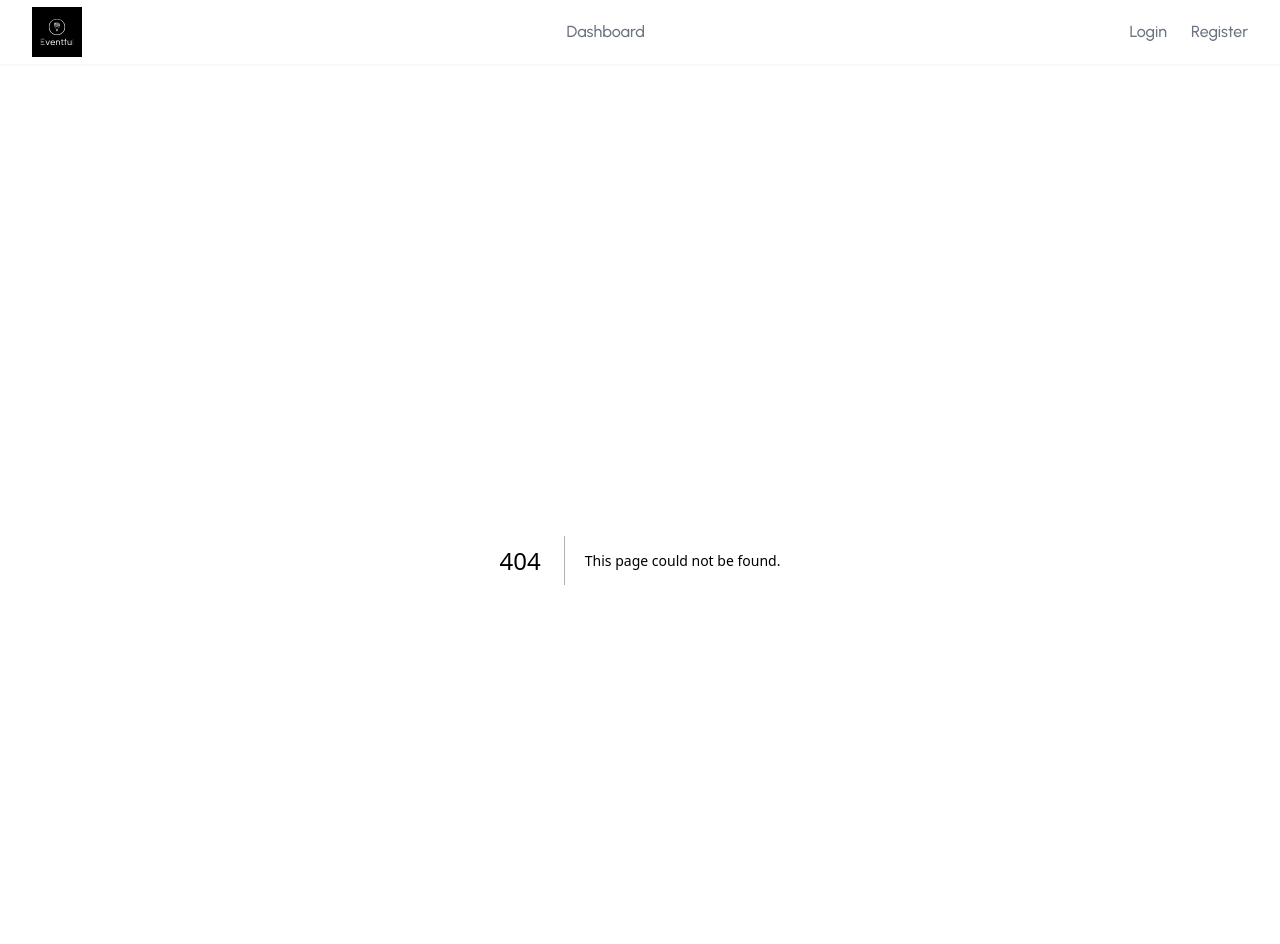
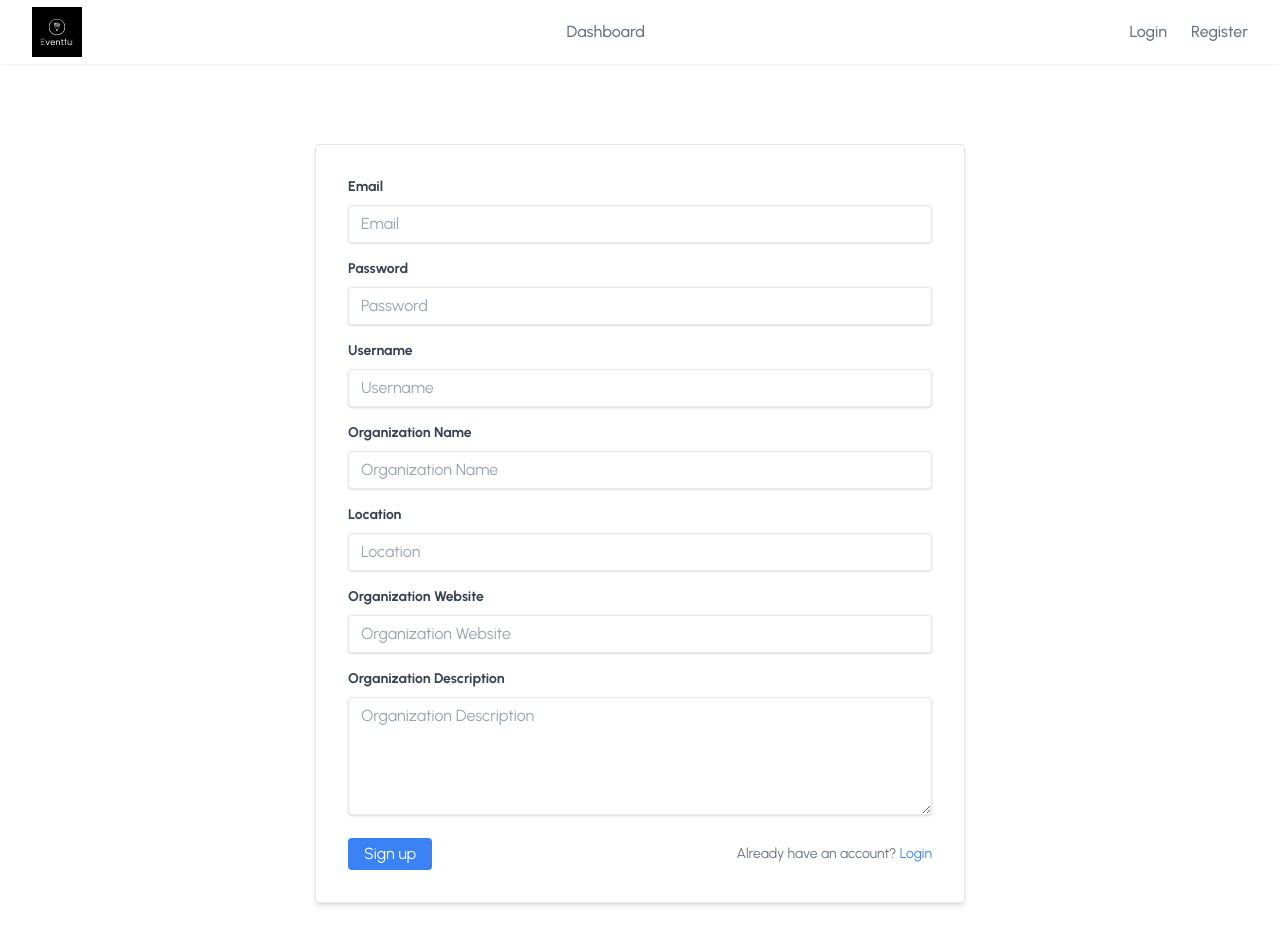
Before and after one commit to Aliiiu/Eventful-FE, a Next.js app: page /register in a window 1280 px wide. Before the commit this address had no page. Shown: the top 944 px of the page. Built offline with nearby package versions, Linux system fonts and the light colour scheme.

Commit message:
done with register page

```diff
--- a/src/app/layout.tsx
+++ b/src/app/layout.tsx
@@ -24,7 +24,7 @@ export default function RootLayout({
 			<body className={urbanist.className}>
 				<Navbar />
 				{
-					<main className='flex min-h-screen flex-col items-center justify-between p-24'>
+					<main className='flex min-h-screen flex-col items-center w-full mx-auto max-w-7xl py-20 px-4 sm:px-6 lg:px-8'>
 						{children}
 					</main>
 				}
--- /dev/null
+++ b/src/app/login/page.tsx
@@ -0,0 +1,66 @@
+'use client';
+
+import Link from 'next/link';
+import { useForm } from 'react-hook-form';
+
+export default function Login() {
+	const { register, handleSubmit, reset } = useForm({
+		mode: 'onChange',
+	});
+
+	const onSubmit = (data: any) => {
+		console.log(data);
+		reset();
+	};
+	return (
+		<div className='mx-auto max-w-md'>
+			<form
+				onSubmit={handleSubmit(onSubmit)}
+				className='bg-white shadow-md rounded p-8 border'
+			>
+				<div className='mb-4'>
+					<label
+						className='block text-gray-700 text-sm font-bold mb-2'
+						htmlFor='email'
+					>
+						Email
+					</label>
+					<input
+						className='shadow appearance-none border rounded w-full py-2 px-3 text-gray-700 leading-tight focus:outline-none focus:shadow-outline'
+						type='email'
+						placeholder='Email'
+						{...register('email')}
+					/>
+				</div>
+				<div className='mb-4'>
+					<label
+						className='block text-gray-700 text-sm font-bold mb-2'
+						htmlFor='password'
+					>
+						Password
+					</label>
+					<input
+						className='shadow appearance-none border rounded w-full py-2 px-3 text-gray-700 leading-tight focus:outline-none focus:shadow-outline'
+						type='text'
+						placeholder='Password'
+						{...register('password')}
+					/>
+				</div>
+				<div className='flex items-center justify-between gap-5'>
+					<button
+						className='bg-blue-500 hover:bg-blue-400 text-white py-1 px-4 rounded focus:outline-none focus:shadow-outline'
+						type='submit'
+					>
+						Login
+					</button>
+					<p className='text-sm text-gray-500'>
+						Don&apos;t have an account?{' '}
+						<Link href='/register' className='text-blue-500 hover:underline'>
+							Register
+						</Link>
+					</p>
+				</div>
+			</form>
+		</div>
+	);
+}
--- a/src/app/page.tsx
+++ b/src/app/page.tsx
@@ -5,7 +5,7 @@ import { TEvent } from '@/types';
 export default async function Home() {
 	const event: TEvent[] = await getEvents();
 	return (
-		<div className='space-y-4 mx-auto max-w-7xl px-4 sm:px-6 lg:px-8'>
+		<div className='space-y-4 flex flex-col items-center'>
 			<h2 className='text-3xl font-semibold'>Welcome to Eventful</h2>
 			<p>Discover unforgettable moments with your friends and family</p>
 			<div className='grid grid-cols-1 gap-4 md:grid-cols-2 lg:grid-cols-3'>
--- /dev/null
+++ b/src/app/register/page.tsx
@@ -0,0 +1,137 @@
+'use client';
+
+import Link from 'next/link';
+import { useForm } from 'react-hook-form';
+
+export default function Register() {
+	const { register, handleSubmit, reset } = useForm({
+		mode: 'onChange',
+	});
+
+	const onSubmit = (data: any) => {
+		console.log(data);
+		reset();
+	};
+
+	return (
+		<div className='mx-auto max-w-[650px] w-full'>
+			<form
+				onSubmit={handleSubmit(onSubmit)}
+				className='bg-white shadow-md rounded p-8 border'
+			>
+				<div className='mb-4'>
+					<label
+						className='block text-gray-700 text-sm font-bold mb-2'
+						htmlFor='email'
+					>
+						Email
+					</label>
+					<input
+						className='shadow appearance-none border rounded w-full py-2 px-3 text-gray-700 leading-tight focus:outline-none focus:shadow-outline'
+						type='email'
+						placeholder='Email'
+						{...register('email')}
+					/>
+				</div>
+				<div className='mb-4'>
+					<label
+						className='block text-gray-700 text-sm font-bold mb-2'
+						htmlFor='password'
+					>
+						Password
+					</label>
+					<input
+						className='shadow appearance-none border rounded w-full py-2 px-3 text-gray-700 leading-tight focus:outline-none focus:shadow-outline'
+						type='text'
+						placeholder='Password'
+						{...register('password')}
+					/>
+				</div>
+				<div className='mb-4'>
+					<label
+						className='block text-gray-700 text-sm font-bold mb-2'
+						htmlFor='username'
+					>
+						Username
+					</label>
+					<input
+						className='shadow appearance-none border rounded w-full py-2 px-3 text-gray-700 leading-tight focus:outline-none focus:shadow-outline'
+						type='text'
+						placeholder='Username'
+						{...register('username')}
+					/>
+				</div>
+				<div className='mb-4'>
+					<label
+						className='block text-gray-700 text-sm font-bold mb-2'
+						htmlFor='OrganizationName'
+					>
+						Organization Name
+					</label>
+					<input
+						className='shadow appearance-none border rounded w-full py-2 px-3 text-gray-700 leading-tight focus:outline-none focus:shadow-outline'
+						type='text'
+						placeholder='Organization Name'
+						{...register('organizationName')}
+					/>
+				</div>
+				<div className='mb-4'>
+					<label
+						className='block text-gray-700 text-sm font-bold mb-2'
+						htmlFor='location'
+					>
+						Location
+					</label>
+					<input
+						className='shadow appearance-none border rounded w-full py-2 px-3 text-gray-700 leading-tight focus:outline-none focus:shadow-outline'
+						type='text'
+						placeholder='Location'
+						{...register('location')}
+					/>
+				</div>
+				<div className='mb-4'>
+					<label
+						className='block text-gray-700 text-sm font-bold mb-2'
+						htmlFor='organizationWebsite'
+					>
+						Organization Website
+					</label>
+					<input
+						className='shadow appearance-none border rounded w-full py-2 px-3 text-gray-700 leading-tight focus:outline-none focus:shadow-outline'
+						type='url'
+						placeholder='Organization Website'
+						{...register('organizationWebsite')}
+					/>
+				</div>
+				<div className='mb-4'>
+					<label
+						htmlFor='organizationDescription'
+						className='block text-gray-700 text-sm font-bold mb-2'
+					>
+						Organization Description
+					</label>
+					<textarea
+						className='shadow appearance-none border rounded w-full py-2 px-3 text-gray-700 leading-tight focus:outline-none focus:shadow-outline'
+						rows={5}
+						placeholder='Organization Description'
+						{...register('organizationDescription')}
+					/>
+				</div>
+				<div className='flex items-center justify-between gap-5'>
+					<button
+						className='bg-blue-500 hover:bg-blue-400 text-white py-1 px-4 rounded focus:outline-none focus:shadow-outline'
+						type='submit'
+					>
+						Sign up
+					</button>
+					<p className='text-sm text-gray-500'>
+						Already have an account?{' '}
+						<Link href='/login' className='text-blue-500 hover:underline'>
+							Login
+						</Link>
+					</p>
+				</div>
+			</form>
+		</div>
+	);
+}
--- a/src/components/Navbar.tsx
+++ b/src/components/Navbar.tsx
@@ -28,13 +28,13 @@ const Navbar = () => {
 						</div>
 						<div className='flex space-x-6'>
 							<Link
-								href='/dashboard'
+								href='/login'
 								className='font-medium text-gray-500 hover:text-gray-900'
 							>
 								Login
 							</Link>
 							<Link
-								href='/events'
+								href='/register'
 								className='font-medium text-gray-500 hover:text-gray-900'
 							>
 								Register
```
Also changed, not shown: package.json (+5 -4 lines), 1 other file (tests, documents, lock files or other folders).
